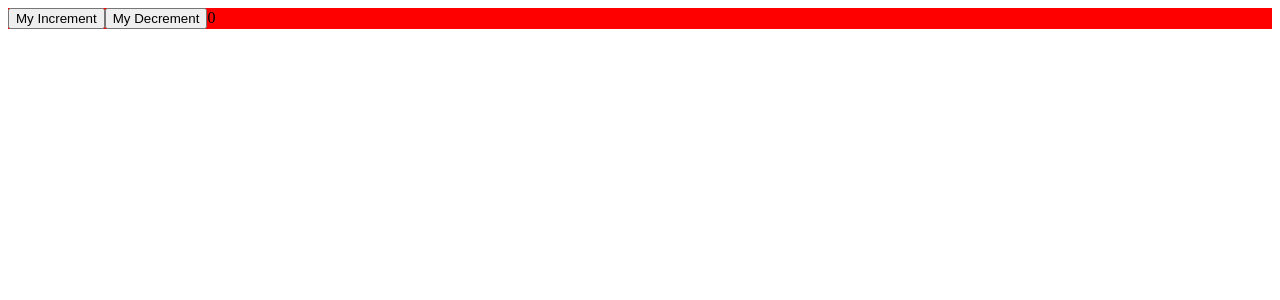
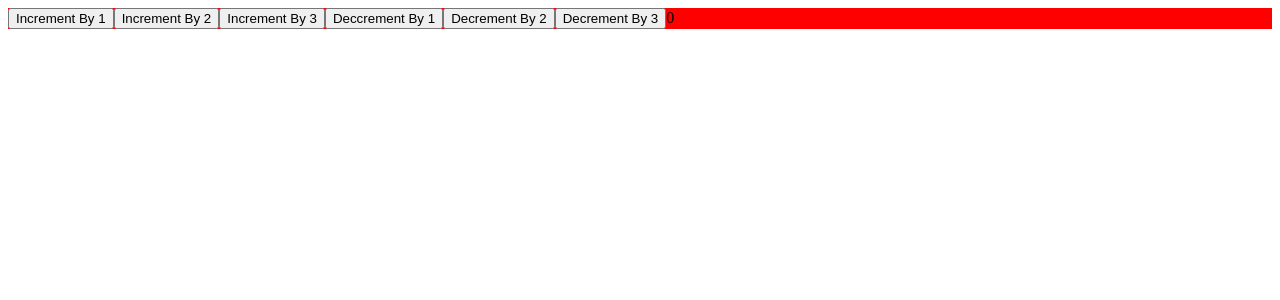
Before and after one commit to uysolanki/Upgrad-FSD-July-2026-B13-JavaScript, a React (Vite) app in the folder reactSessions/project1/: page / in a window 1280 px wide. Shown: the top 300 px of the page. Built offline with nearby package versions, Linux system fonts and the light colour scheme.

Commit message:
on click parameterised function

```diff
--- a/reactSessions/project1/src/App.jsx
+++ b/reactSessions/project1/src/App.jsx
@@ -2,12 +2,14 @@ import React from 'react'
 import Test from './components/Test'
 import Counter from './components/Counter'
 import Counter1 from './components/Counter1'
+import Counter2 from './components/Counter2'
+import Counter2b from './components/Counter2b'
 
 const App = () => {
   return (
   <>
   {/* <Test/> */}
-  <Counter1/>
+  <Counter2b/>
   </>
   )
 }
--- /dev/null
+++ b/reactSessions/project1/src/components/Counter2.jsx
@@ -0,0 +1,31 @@
+import React, { useState } from 'react'
+import './Counter.css'
+const Counter2 = () => {
+
+  const[count,setCount]= useState(0)
+  function incrementBy1()
+  {
+    setCount(count+1)
+  }
+
+  function incrementBy2()
+  {
+    setCount(count+2)
+  }
+
+  function incrementBy3()
+  {
+    setCount(count+3)
+  }
+
+  return (
+    <>
+    <button onClick={incrementBy1}>Increment By 1</button>
+    <button onClick={incrementBy2}>Increment By 2</button>
+    <button onClick={incrementBy3}>Increment By 3</button>
+    <span>{count}</span>
+    </>
+  )
+}
+
+export default Counter2
--- /dev/null
+++ b/reactSessions/project1/src/components/Counter2b.jsx
@@ -0,0 +1,26 @@
+import React, { useState } from 'react'
+import './Counter.css'
+const Counter2b = () => {
+
+  const[count,setCount]= useState(0)
+  function updateCounter(value)
+  {
+    setCount(count+value)
+  }
+
+
+  return (
+    <>
+    <button onClick={()=>updateCounter(1)}>Increment By 1</button>
+    <button onClick={()=>updateCounter(2)}>Increment By 2</button>
+    <button onClick={()=>updateCounter(3)}>Increment By 3</button>
+
+    <button onClick={()=>updateCounter(-1)}>Deccrement By 1</button>
+    <button onClick={()=>updateCounter(-2)}>Decrement By 2</button>
+    <button onClick={()=>updateCounter(-3)}>Decrement By 3</button>
+    <span>{count}</span>
+    </>
+  )
+}
+
+export default Counter2b
```
